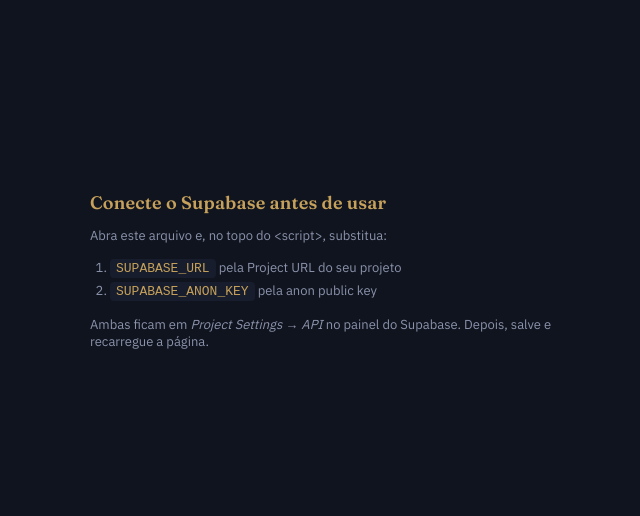
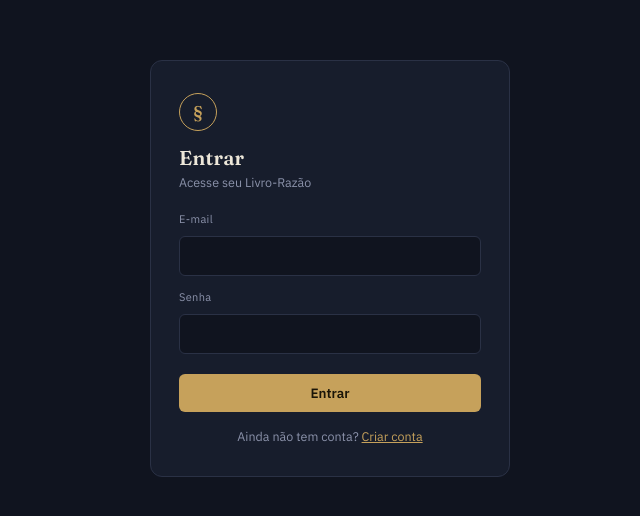
Before and after one commit to Godiin/finanza_ai, a plain HTML site: page index.html in a window 1280 px wide. Shown: the part 132-648 px from the top of the page, without its empty margins (310-950 px from the left). Drawn offline with nearby package versions, Linux system fonts and the light colour scheme.

Commit message:
Update Supabase URL and anon key in index.html

```diff
--- a/livro-razao-supabase.html
+++ b/index.html
@@ -520,8 +520,8 @@
   // (Project Settings → API no painel do Supabase). A anon key é pública
   // por design; a segurança real vem das policies de RLS no banco.
   // ======================================================================
-  const SUPABASE_URL = 'SUA_URL_AQUI';
-  const SUPABASE_ANON_KEY = 'SUA_ANON_KEY_AQUI';
+  const SUPABASE_URL = 'https://ijdjusucpxiylnmujtea.supabase.co';
+  const SUPABASE_ANON_KEY = 'eyJhbGciOiJIUzI1NiIsInR5cCI6IkpXVCJ9.eyJpc3MiOiJzdXBhYmFzZSIsInJlZiI6ImlqZGp1c3VjcHhpeWxubXVqdGVhIiwicm9sZSI6ImFub24iLCJpYXQiOjE3ODMyMjIwNzcsImV4cCI6MjA5ODc5ODA3N30.P_I78ehJZ--6zlvZmBl3ajEb0bVMxwYBzmUY6DUW2tc';
 
   const EXPENSE_CATS = ["Moradia","Alimentação","Transporte","Saúde","Lazer","Educação","Assinaturas","Outros"];
   const INCOME_CATS = ["Salário","Freelance","Rendimentos","Outros"];
```
